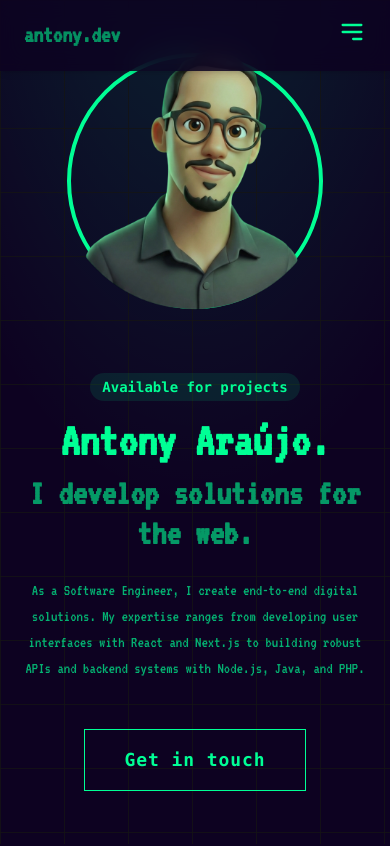
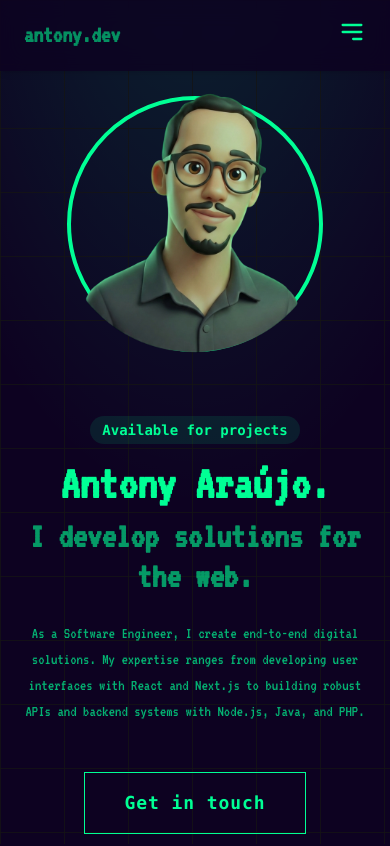
Before and after one commit to antonyaraujo/portfolio, a React (Vite) app: page / in a window 390 px wide. Shown: the top 846 px of the page. Built offline with nearby package versions, Linux system fonts and the light colour scheme.

Commit message:
feat: adjusts on header

```diff
--- a/src/components/Hero/index.tsx
+++ b/src/components/Hero/index.tsx
@@ -83,7 +83,7 @@ export function Hero() {
                     variants={imageContainerVariants}
                     initial="hidden"
                     animate="visible"
-                    className="relative w-64 h-64 md:w-80 md:h-80 flex-shrink-0 mb-8 md:mb-0"
+                    className="relative w-64 h-64 md:w-80 md:h-80 flex-shrink-0 mb-8 md:mb-0 mt-20 md:mt-0"
                 >
                     {/* Background Circle with Glow and Pulse */}
                     <motion.div
```
